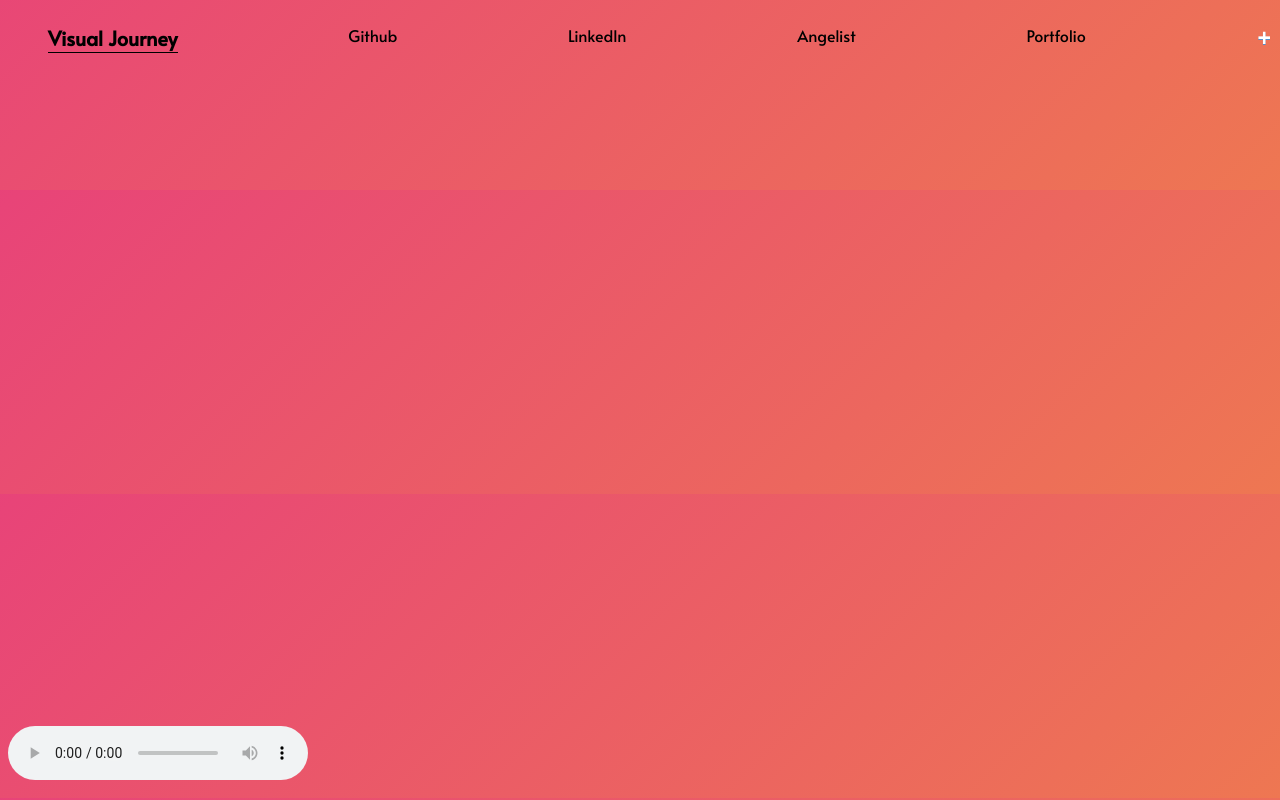
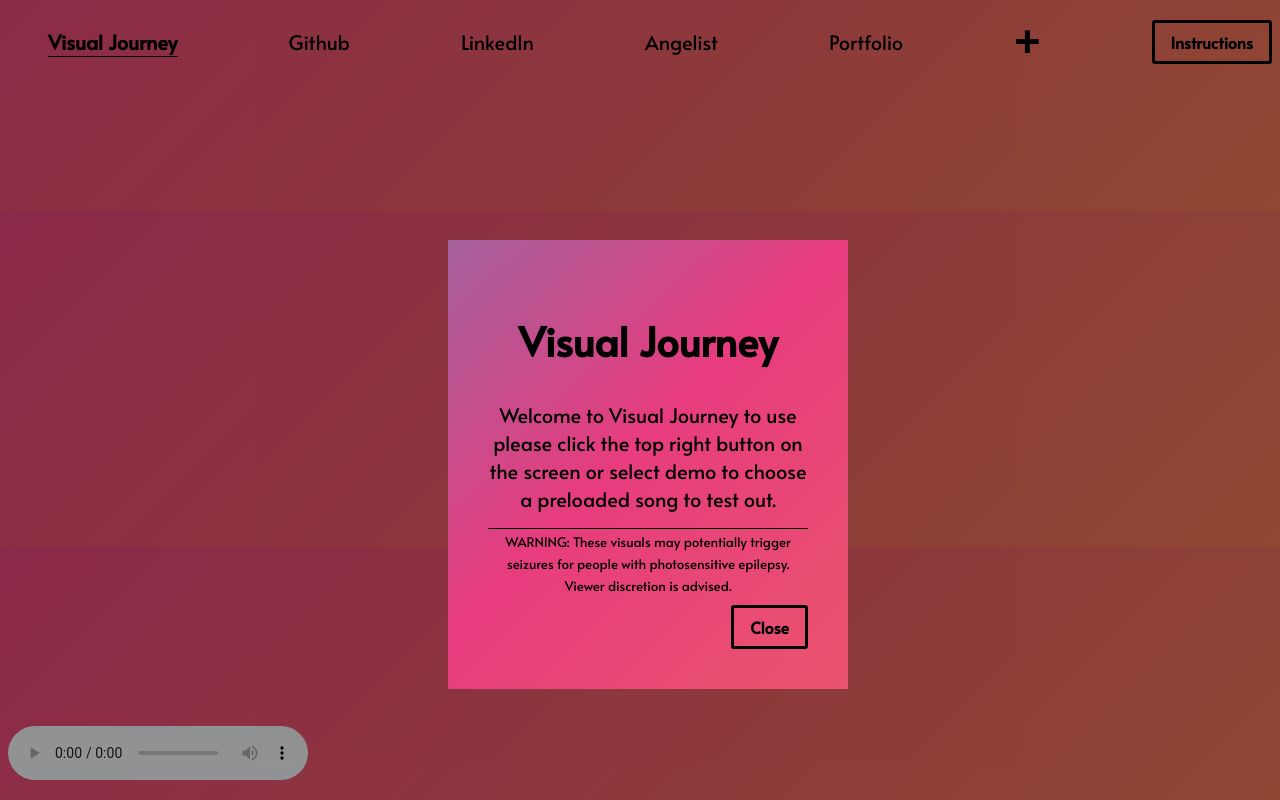
Before and after one commit to DanielGuardado/Visual-Journey, a website built with webpack: page index.html in a window 1280 px wide. Built offline with nearby package versions, Linux system fonts and the light colour scheme; files whose address does not match are found by name.

Commit message:
added modal and design changes

```diff
--- a/index.html
+++ b/index.html
@@ -17,11 +17,47 @@
           <li>LinkedIn</li>
           <li>Angelist</li>
           <li>Portfolio</li>
-        <input type="button" id="music" value="+" onclick="document.getElementById('mp3File').click();" />
-        <input type="file" style="display:none;" id="mp3File" name="file" accept="audio/*"/>
+          <input
+            type="button"
+            id="music"
+            value="+"
+            onclick="document.getElementById('mp3File').click();"
+          />
+          <input
+            type="file"
+            style="display: none;"
+            id="mp3File"
+            name="file"
+            accept="audio/*"
+          />
+          <button type="button">Instructions</button>
+        </div>
       </ul>
       <audio id="audio" controls></audio>
+
       <div id="render"></div>
+        <div class="modal-background"></div>
+        <div class="modal">
+          <h1 class="header-text">Visual Journey</h1>
+          <div class="modal-input">
+            <div class="intro">
+              Welcome to Visual Journey to use please click the top right button
+              on the screen or select demo to choose a preloaded song to test
+              out.
+            </div>
+            <small
+              >WARNING: These visuals may potentially trigger seizures for people
+              with photosensitive epilepsy. Viewer discretion is
+              advised.</small
+            >
+          </div>
+          <div class="modal-close">
+            <button type="button" class="btn-close">Close</button>
+          </div>
+        </div>
+
+
+
         <script src="./dist/main.js"></script>
       </nav>
     </header>
--- a/src/index.js
+++ b/src/index.js
@@ -2,6 +2,18 @@ import "./styles/index.scss";
 import * as THREE from "three";
 import { OrbitControls } from "three/examples/jsm/controls/OrbitControls";
 import SimplexNoise from "simplex-noise";
+
+const modal = document.querySelector(".modal");
+const modalBackground = document.querySelector(".modal-background");
+const buttons = document.querySelectorAll("button");
+buttons[0].addEventListener("click", function () {
+  modal.style.display = "block";
+  modalBackground.style.display = "block";
+});
+buttons[1].addEventListener("click", () => {
+  modal.style.display = "none";
+  modalBackground.style.display = "none";
+});
 
 const noise = new SimplexNoise();
 
@@ -66,13 +78,13 @@ const visualizerInit = function () {
     const planeAqua = new THREE.MeshLambertMaterial({
       color: 0x00ffff,
       side: THREE.DoubleSide,
-      wireframe: true
+      wireframe: true,
       //wireframe makes seethru wires
     });
     const planeYellow = new THREE.MeshLambertMaterial({
       color: 0xffff00,
       side: THREE.DoubleSide,
-      wireframe: true
+      wireframe: true,
       //wireframe makes seethru wires
     });
     //creating geometry
@@ -126,10 +138,10 @@ const visualizerInit = function () {
     plane9.position.set(0, 0, -60);
     group.add(plane9);
 
-//     var geometry = new THREE.ConeGeometry( 5, 20, 32 );
-// var material = new THREE.MeshBasicMaterial( {color: 0xffff00} );
-// var cone = new THREE.Mesh( geometry, material );
-// group.add( cone );
+    //     var geometry = new THREE.ConeGeometry( 5, 20, 32 );
+    // var material = new THREE.MeshBasicMaterial( {color: 0xffff00} );
+    // var cone = new THREE.Mesh( geometry, material );
+    // group.add( cone );
 
     scene.add(group);
     document.getElementById("render").appendChild(renderer.domElement);
@@ -165,8 +177,8 @@ const visualizerInit = function () {
 
       // group.rotation.y += 0;
       group.rotation.y += lowerAvgFr / 300;
-      group.rotation.x += upperAvg / 2500
-      group.rotation.z +=lowerMaxFr / 2500;
+      group.rotation.x += upperAvg / 2500;
+      group.rotation.z += lowerMaxFr / 2500;
       renderer.render(scene, camera);
       requestAnimationFrame(render);
     }
@@ -176,10 +188,7 @@ const visualizerInit = function () {
       mesh.geometry.vertices.forEach(function (vertex) {
         const amp = 9;
         const distance =
-          (noise.noise2D(vertex.x, vertex.y) +
-            0) *
-          distortion *
-          amp;
+          (noise.noise2D(vertex.x, vertex.y) + 0) * distortion * amp;
         vertex.z = distance;
       });
       mesh.geometry.verticesNeedUpdate = true;
--- a/src/styles/index.scss
+++ b/src/styles/index.scss
@@ -1,4 +1,8 @@
-@import url('https://fonts.googleapis.com/css2?family=Alata&display=swap');
+@import url("https://fonts.googleapis.com/css2?family=Alata&display=swap");
+
+* {
+  font-family: "Alata", sans-serif;
+}
 
 body {
   background: linear-gradient(-45deg, #ee7752, #e73c7e, #23a6d5, #23d5ab);
@@ -18,13 +22,13 @@ body {
   }
 }
 
-.navbar{
+.navbar {
   height: 60px;
   background: transparent;
   width: 100%;
 }
 
-.logo{
+.logo {
   font-weight: 800;
   font-size: 20px;
   border-bottom: solid 1px black;
@@ -32,17 +36,14 @@ body {
 
 li {
   font-weight: 500;
-  font-size: 16px;
+  font-size: 20px;
   text-decoration: none;
   list-style: none;
-  font-family: 'Alata', sans-serif;
+}
+li:hover {
+  color: white;
 }
 ul {
-  display: flex;
-  justify-content: space-between;
-}
-
-header {
   display: flex;
   justify-content: space-between;
   align-items: center;
@@ -63,12 +64,91 @@ header {
   border: 1px solid transparent;
   display: inline-block;
   cursor: pointer;
-    color: #ffffff;
+  color: black;
   font-family: Arial;
   font-weight: bold;
   padding: 0;
   text-decoration: none;
-    text-shadow: 0px 1px 0px #528ecc;
-    font-size: 23px;
-    margin: 0;
+  font-size: 45px;
+  border: none;
+  outline: none;
 }
+#music:hover {
+  color: white;
+}
+#music:active {
+  border: none;
+  outline: none;
+}
+
+button {
+  font: inherit;
+  background: transparent;
+  border: 3px solid black;
+  padding: 0.5rem 1rem;
+  color: black;
+  cursor: pointer;
+  font-weight: bold;
+  border-radius: 3px;
+}
+
+button:hover,
+button:active {
+  border-color: black;
+  color: white;
+}
+
+.modal {
+  display: block;
+  position: fixed;
+  z-index: 100;
+  top: 30%;
+  left: 35%;
+  width: 25%;
+  background: linear-gradient(-45deg, #ee7752, #e73c7e, #23a6d5, #23d5ab);
+  background-size: 400% 400%;
+  animation: gradient 10s ease infinite;
+  padding: 40px;
+  text-align: center;
+}
+
+.header-text {
+  text-align: center;
+  font-size: 40px;
+}
+
+button.btn-close:hover {
+  color: white;
+  border-color: black;
+}
+
+.modal-close {
+  padding-top: 10px;
+  text-align: right;
+}
+
+button.btn-cancel {
+  border-color: black;
+  color: black;
+}
+
+.modal-background {
+  display: block;
+  position: fixed;
+  width: 100%;
+  height: 100%;
+  top: 0;
+  left: 0;
+  background: rgba(0, 0, 0, 0.4);
+  z-index: 100;
+}
+
+.open {
+  display: block;
+}
+
+.intro {
+  border-bottom: 1px solid black;
+  padding-bottom: 15px;
+  font-size: 20px;
+}
```
Lines whose indentation alone changed are shown as unchanged.
